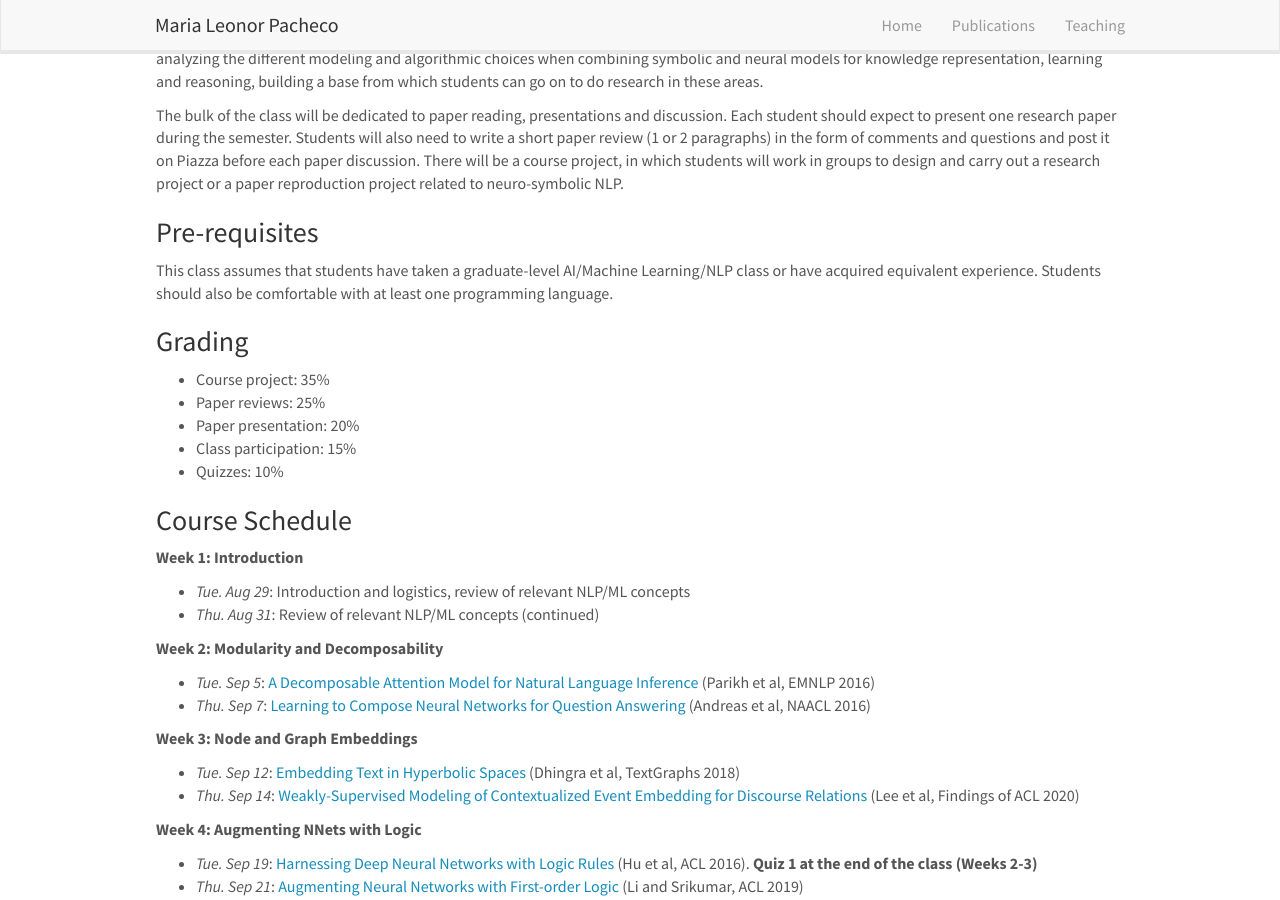
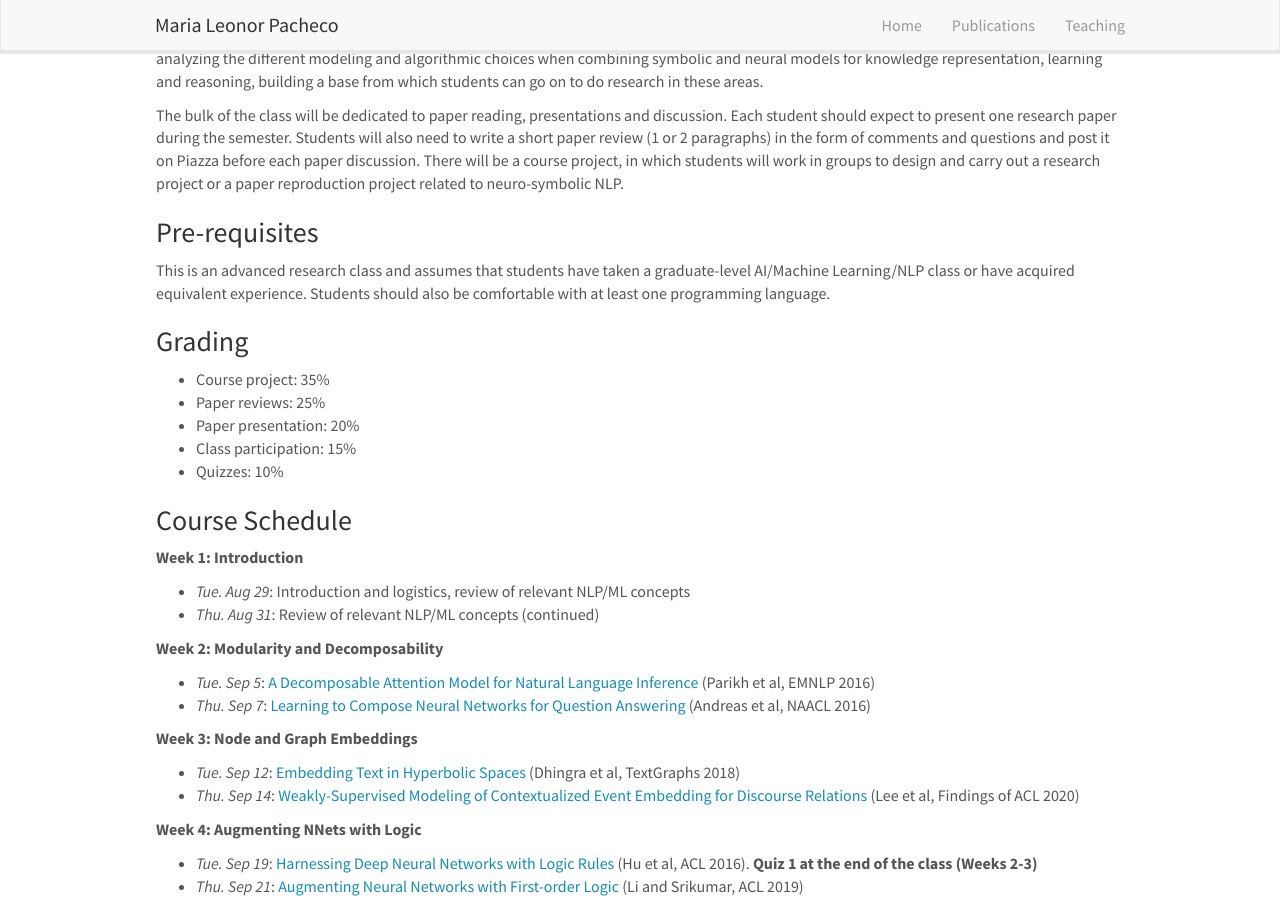
Before and after one commit to mlpacheco/mlpacheco.github.io, a Jekyll site: the page built from _pages/nesymnlp.md, in a window 1280 px wide and 900 px high, scrolled down 340 px. Built offline with Jekyll 4.4.1, drawn with Linux system fonts in a browser that asks for light colours; nearby versions of some CDN libraries; some of the changed text lies outside the part shown.

Commit message:
Update nesymnlp.md

```diff
--- a/_pages/nesymnlp.md
+++ b/_pages/nesymnlp.md
@@ -29,8 +29,7 @@ and carry out a research project or a paper reproduction project related to neur
 
 ### Pre-requisites
 
-This class assumes that students have taken a graduate-level AI/Machine Learning/NLP class or have acquired equivalent experience.
-Students should also be comfortable with at least one programming language.
+This is an advanced research class and assumes that students have taken a graduate-level AI/Machine Learning/NLP class or have acquired equivalent experience. Students should also be comfortable with at least one programming language.
 
 ### Grading
 
@@ -174,6 +173,8 @@ on the relevance, novelty, feasibility, and significance of the ideas. Students
 
 Students can select an existing, published, experimental paper and carry out a reproduction study. The paper does not need to be from the class reading list, as long as it is relevant to the topics covered in this class. The objective is to assess if the experiments are reproducible, and to determine if the conclusions of the paper are supported by your findings. Your results can be either positive (i.e. confirm reproducibility), or negative (i.e. explain what you were unable to reproduce, and potentially explain why). I suggest that you first attempt to reimplement the experiments of the paper from scratch. Using any published code is allowed, as long as this is clear in your report. I recommend that you focus on the central claim of the paper. Note that exact reproducibility is in most cases very difficult due to minor implementation details, results that are close to those in the original paper are enough for a positive conclusion. You do not need to reproduce all experiments in your selected paper, but only those that you feel are sufficient for you to verify the validity of the central claim.
 
+I recommend that you give yourself enough time to read the paper and prepare your presentation. If you encounter any difficulties understanding the technical content of the paper, please attend office hours for help.
+
 **Just re-running code is not a reproducibility study**, and you need to approach any code with critical thinking and verify it does what is described in the paper and that these are sufficient to support the conclusions of the paper. I suggest that you take a look at the [ML Reproducibility Challenge](https://paperswithcode.com/rc2022) for guidelines and resources on how to carry out good reproducility research. Between Week 1 and Week 5, students should make sure to stop by
 during office hours to get early feedback on their paper choice.
 
```
